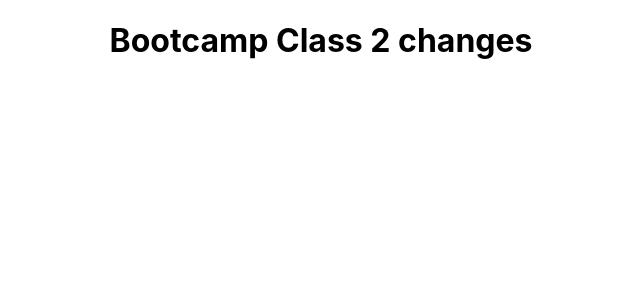
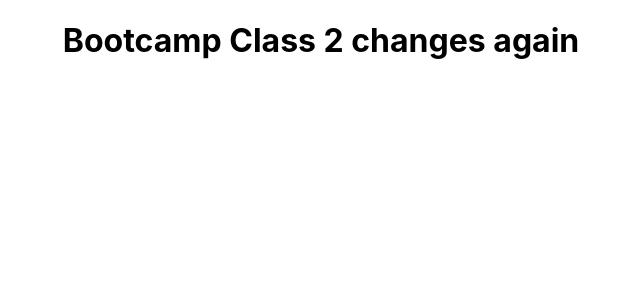
Before and after one commit to AshrafHussain786/Bootcamp-Class2, a React (Create React App) app: page / in a window 1280 px wide. Shown: the top 300 px of the page, without its empty margins (319-959 px from the left). Built offline with nearby package versions, Linux system fonts and the light colour scheme.

Commit message:
Update App.js

```diff
--- a/src/App.js
+++ b/src/App.js
@@ -5,7 +5,7 @@ import './App.css';
 function App() {
   return (
     <div className="App">
-      <h1> Bootcamp Class 2 changes</h1>
+      <h1> Bootcamp Class 2 changes again</h1>
     </div>
   );
 }
```
